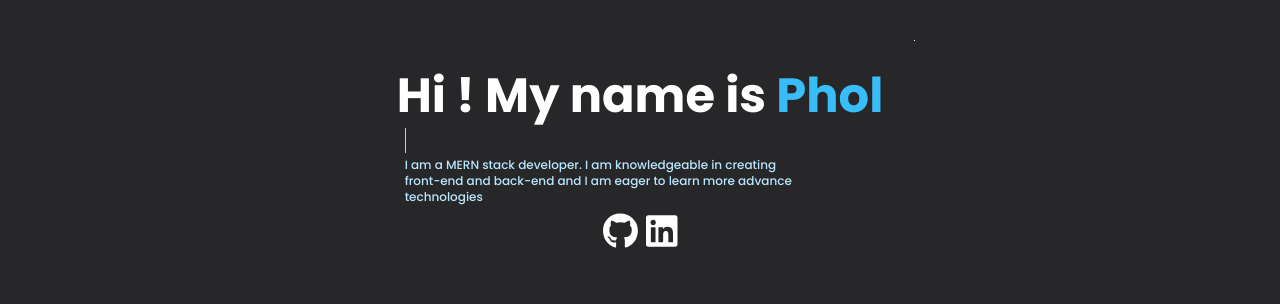
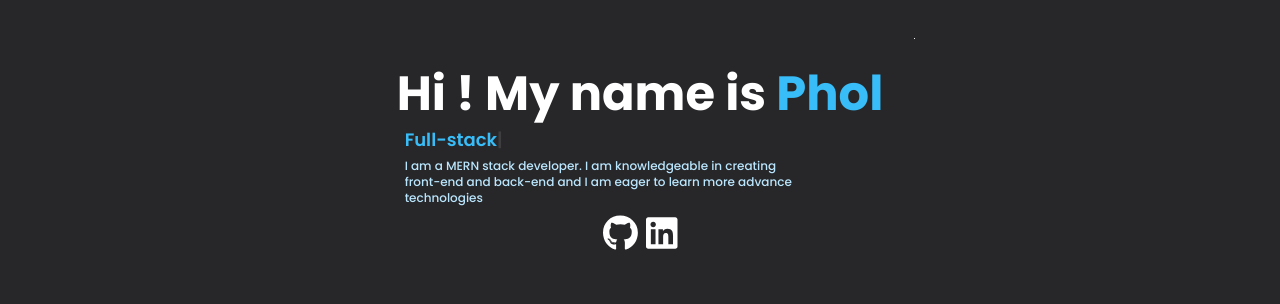
Before and after one commit to Phol16/PortfolioV2, a React (Vite) app: page / in a window 1280 px wide. Shown: the part 244-548 px from the top of the page. Built offline with nearby package versions, Linux system fonts and the light colour scheme.

Commit message:
converted typing animation with JS

```diff
--- a/src/components/Hero.jsx
+++ b/src/components/Hero.jsx
@@ -10,35 +10,87 @@ import typing from './style/Typing.module.css';
 const Hero = () => {
   const { dark } = useContext(ThemeContext);
   const [visible, setVisible] = useState(false);
+  const [displayInfo, setDisplayInfo] = useState([]);
+  const [count, setCount] = useState(false);
+  const currIndex = useRef(0);
+  const currChar = useRef(0);
   const heroRef = useRef(null);
   const { primaryDColorText, primaryLColorText, secondaryDColorText, secondaryLColorText, tertiaryDColorText, tertiaryLColorText, DMain, DSub, DMini } = ThemeFormat;
   const PTextColor = dark ? primaryDColorText : primaryLColorText;
   const STextColor = dark ? secondaryDColorText : secondaryLColorText;
   const TTextColor = dark ? tertiaryDColorText : tertiaryLColorText;
 
-  useEffect(()=>{
-    const observer = new IntersectionObserver((entries)=>{
-      entries[0].isIntersecting ? setVisible(true): setVisible(false)
-    },{threshold:0.5})
-     observer.observe(heroRef.current)
-  },[])
+  useEffect(() => {
+    const observer = new IntersectionObserver(
+      (entries) => {
+        entries[0].isIntersecting ? setVisible(true) : setVisible(false);
+      },
+      { threshold: 0.5 }
+    );
+    observer.observe(heroRef.current);
+  }, []);
+
+  useEffect(() => {
+    const detailInfo = [' Software Developer', ' Full-stack Developer', ' Movie Enthusiast'];
+    let displayCharId;
+    let delayCursorId;
+
+    detailInfo.map((element, index) => {
+      //typing effect
+      //if index is the same with the currIndex number
+      if (index === currIndex.current) {
+        //if the current char is at the last/first character
+        if (currChar.current === element.length) {
+          //if all text has been deleted using splice method
+          if (count && currChar.current === element.length) {
+            //proceed to the next element
+            (currIndex.current = currIndex.current + 1), setCount(!count), (currChar.current = 0);
+          }
+          //will change state to delete mode
+          else {
+            //delay effect when changing to delete mode
+            delayCursorId = setTimeout(() => {
+              setCount(!count), (currChar.current = 0);
+            }, 1500);
+          }
+        }
+        //will display with delay timer
+        else {
+          displayCharId = setTimeout(() => {
+            //count is true delete elements
+            if (count) {
+              setDisplayInfo(displayInfo.slice(0, displayInfo.length - 1)), (currChar.current = currChar.current + 1);
+            }
+            //display elements
+            else {
+              setDisplayInfo([...displayInfo, element.charAt(currChar.current)]), (currChar.current = currChar.current + 1);
+            }
+          }, 50);
+        }
+      }
+      //loop back to first element
+      if (currIndex.current === detailInfo.length) {
+        currIndex.current = 0;
+      }
+    });
+
+    //cleanup code
+    return () => {
+      clearTimeout(displayCharId);
+      clearTimeout(delayCursorId);
+    };
+  }, [displayInfo, count]);
 
   return (
     <div className={`${PTextColor} h-[85vh] flex flex-col justify-center p-1 `}>
-      <article className={`relative flex flex-col gap-2 m-auto ${visible ? dark ? topBoxDesign.Dbox : topBoxDesign.Lbox : null}`}>
+      <article className={`relative flex flex-col gap-2 m-auto ${visible ? (dark ? topBoxDesign.Dbox : topBoxDesign.Lbox) : null}`}>
         <h1 className={`${DMain}`} ref={heroRef}>
           Hi ! My name is <span className={`${STextColor}`}>Phol</span>
         </h1>
         <section className=' flex flex-col gap-1 px-2'>
-          <h2 className={`${DSub} ${STextColor} ${typing.List}`}>
-            <ul>
-              <li>
-                <span className={dark ? typing.Dark : typing.Light}>Full-stack developer</span>
-              </li>
-              <li>
-                <span className={dark ? typing.Dark : typing.Light}>MERN stack developer</span>
-              </li>
-            </ul>
+          <h2 className={`${DSub} ${STextColor}`}>
+            {displayInfo}
+            <span className={`${PTextColor} ${typing.cursor}`}>|</span>
           </h2>
           <p className={`${DMini} ${TTextColor} max-w-xs md:max-w-[400px]`}>I am a MERN stack developer. I am knowledgeable in creating front-end and back-end and I am eager to learn more advance technologies</p>
         </section>
--- a/src/components/style/Typing.module.css
+++ b/src/components/style/Typing.module.css
@@ -1,70 +1,11 @@
-.List {
-  height: 20px;
-  overflow: hidden;
+.cursor{
+  animation: blinking 0.8s infinite;
 }
-.List li {
-  position: relative;
-  top: 0;
-  animation: slide 4s steps(2) infinite;
-}
-.List li span {
-  position: relative;
-}
-.Dark::after {
-  transition: 500ms;
-  position: absolute;
-  content: '';
-  border-left: 1px solid white;
-  left: 0px;
-  width: 105%;
-  height: 100%;
-  background-color: var(--DprimaryBgColor);
-  animation: cursor 0.5s infinite, typing 2s steps(20) infinite;
-}
-.Light::after {
-  transition: 500ms;
-  position: absolute;
-  content: '';
-  border-left: 1px solid black;
-  left: 0px;
-  width: 105%;
-  height: 100%;
-  background-color: var(--LprimaryBgColor);
-  animation: cursor 0.5s infinite, typing 2s steps(20) infinite;
-}
-@keyframes cursor {
-  50% {
-    border-color: transparent;
+@keyframes blinking {
+  0%{
+    opacity: 0;
+  }
+  50%{
+    opacity: 1;
   }
 }
-@keyframes typing {
-  10% {
-    left: 0%;
-  }
-  50%,
-  70% {
-    left: 100%;
-  }
-  100% {
-    left: 0%;
-  }
-}
-@keyframes slide {
-  100% {
-    top: -40px;
-  }
-}
-
-@media only screen and (min-width: 768px) {
-  .List {
-    height: 25px;
-  }
-  .List li span::after {
-    height: 100%;
-  }
-  @keyframes slide {
-    100% {
-      top: -58px;
-    }
-  }
-}
```
